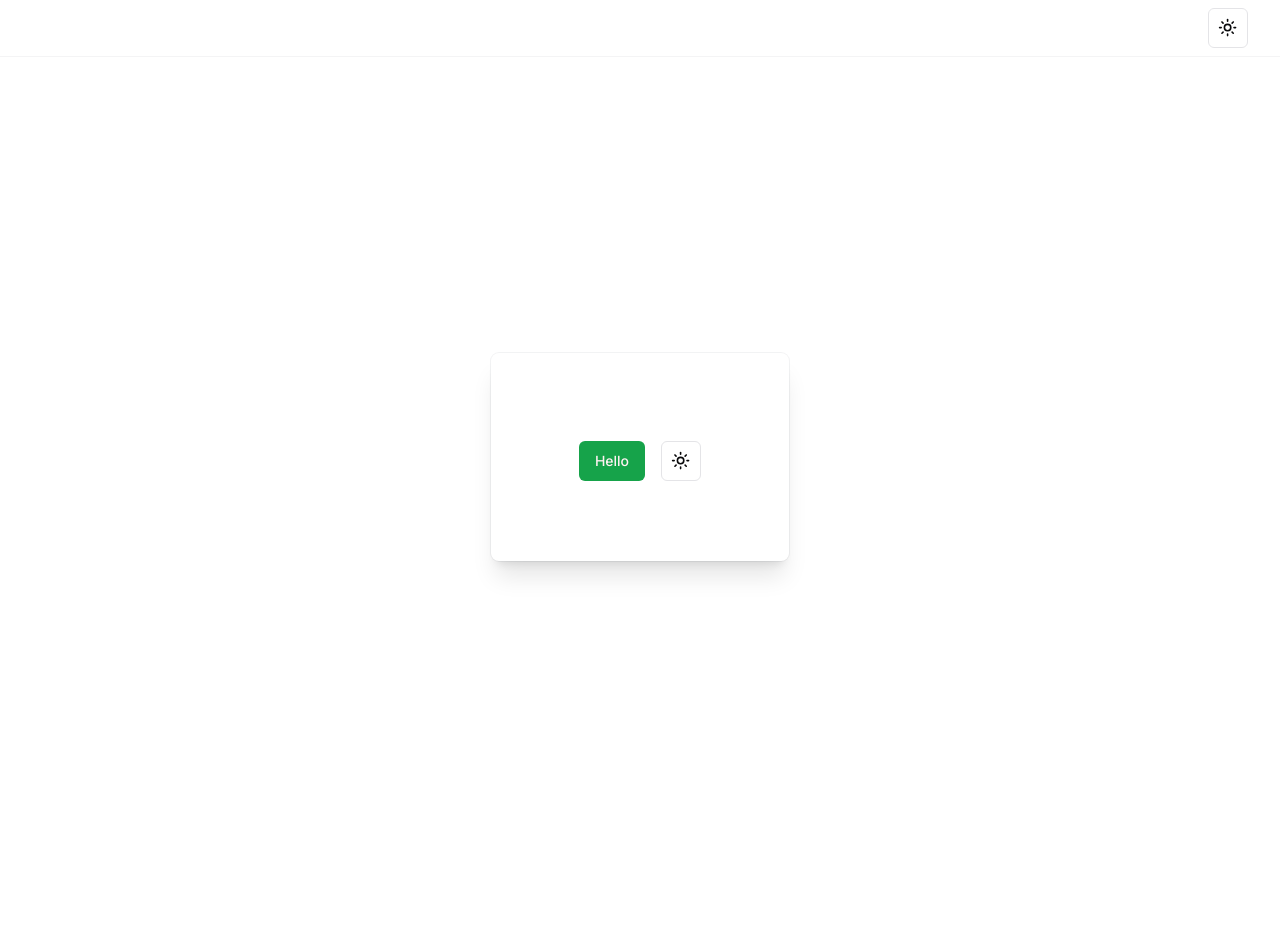
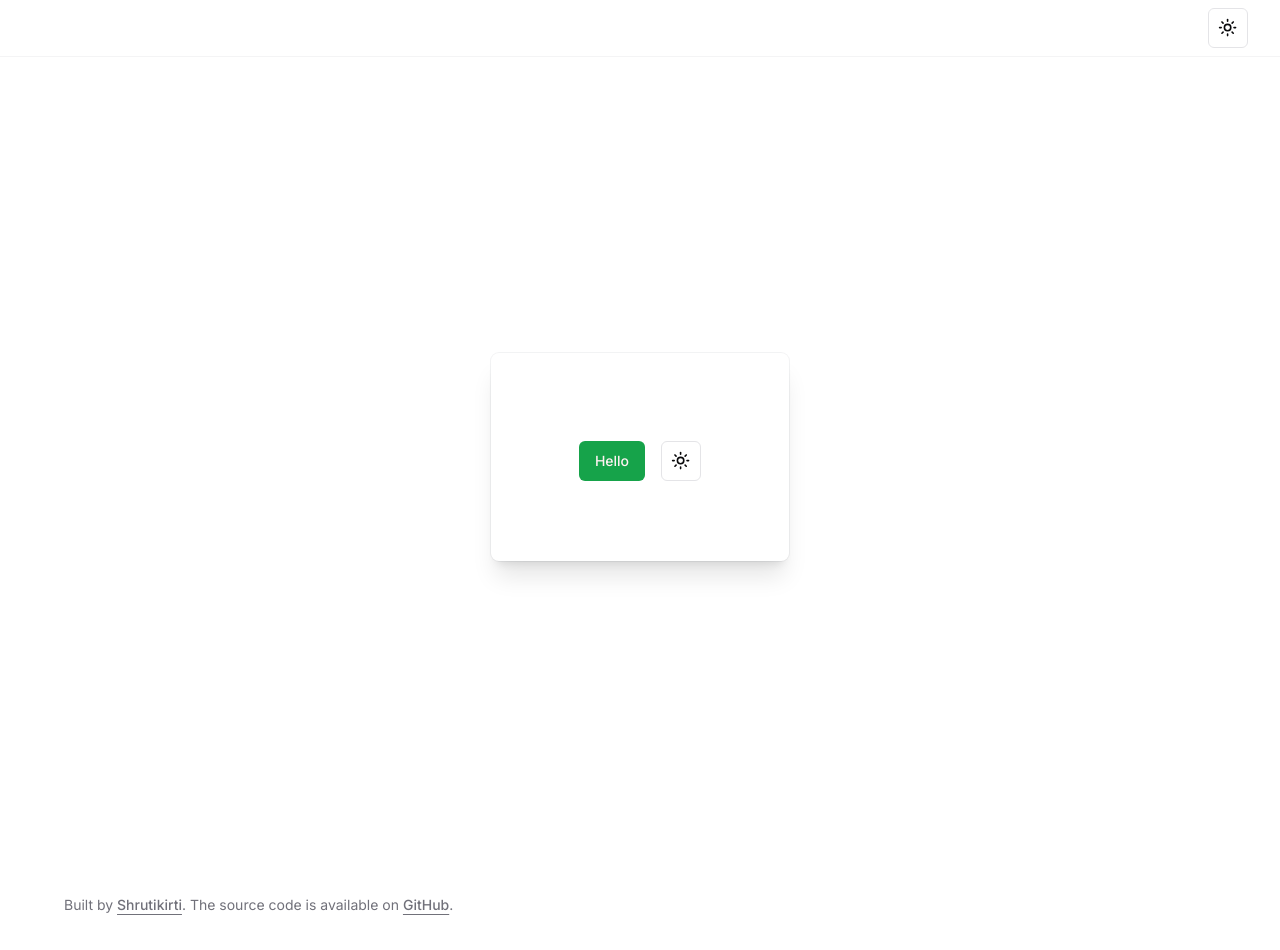
Before and after one commit to shruti0015/leetcodeboard, a Next.js app: page / in a window 1280 px wide. Shown: the top 950 px of the page. Before the commit the page ends 857 px from the top, so only its background shows below. Built offline with nearby package versions, Linux system fonts and the light colour scheme.

Commit message:
Added site footer component

```diff
--- a/app/layout.tsx
+++ b/app/layout.tsx
@@ -3,6 +3,7 @@ import { Inter } from "next/font/google"
 import "./globals.css"
 import { ThemeProvider } from "@/components/ui/theme-provider"
 import { SiteHeader } from "@/components/site-header"
+import { SiteFooter } from "@/components/site-footer"
 
 const inter = Inter({ subsets: ["latin"] })
 
@@ -27,6 +28,7 @@ export default function RootLayout({
         >
           <SiteHeader />
           {children}
+          <SiteFooter />
         </ThemeProvider>
       </body>
     </html>
--- /dev/null
+++ b/components/site-footer.tsx
@@ -0,0 +1,31 @@
+import { siteConfig } from "@/config/site"
+
+export function SiteFooter() {
+  return (
+    <footer className="py-6 md:px-8 md:py-0">
+      <div className="container flex flex-col items-center justify-between gap-4 md:h-24 md:flex-row">
+        <p className="text-balance text-center text-sm leading-loose text-muted-foreground md:text-left">
+          Built by{" "}
+          <a
+            href={siteConfig.links.linkedin}
+            target="_blank"
+            rel="noreferrer"
+            className="font-medium underline underline-offset-4"
+          >
+            Shrutikirti
+          </a>
+          . The source code is available on{" "}
+          <a
+            href={siteConfig.links.github}
+            target="_blank"
+            rel="noreferrer"
+            className="font-medium underline underline-offset-4"
+          >
+            GitHub
+          </a>
+          .
+        </p>
+      </div>
+    </footer>
+  )
+}
--- /dev/null
+++ b/config/site.ts
@@ -0,0 +1,11 @@
+export const siteConfig = {
+  name: "LC Board",
+  url: "https://leetcodeboard-shrutikirti-singhs-projects.vercel.app/",
+  description: "Virtual whiteboard foe leetcode problems.",
+  links: {
+    linkedin: "https://www.linkedin.com/in/shrutikirti-singh/",
+    github: "https://github.com/shruti0015",
+  },
+}
+
+export type SiteConfig = typeof siteConfig
```
